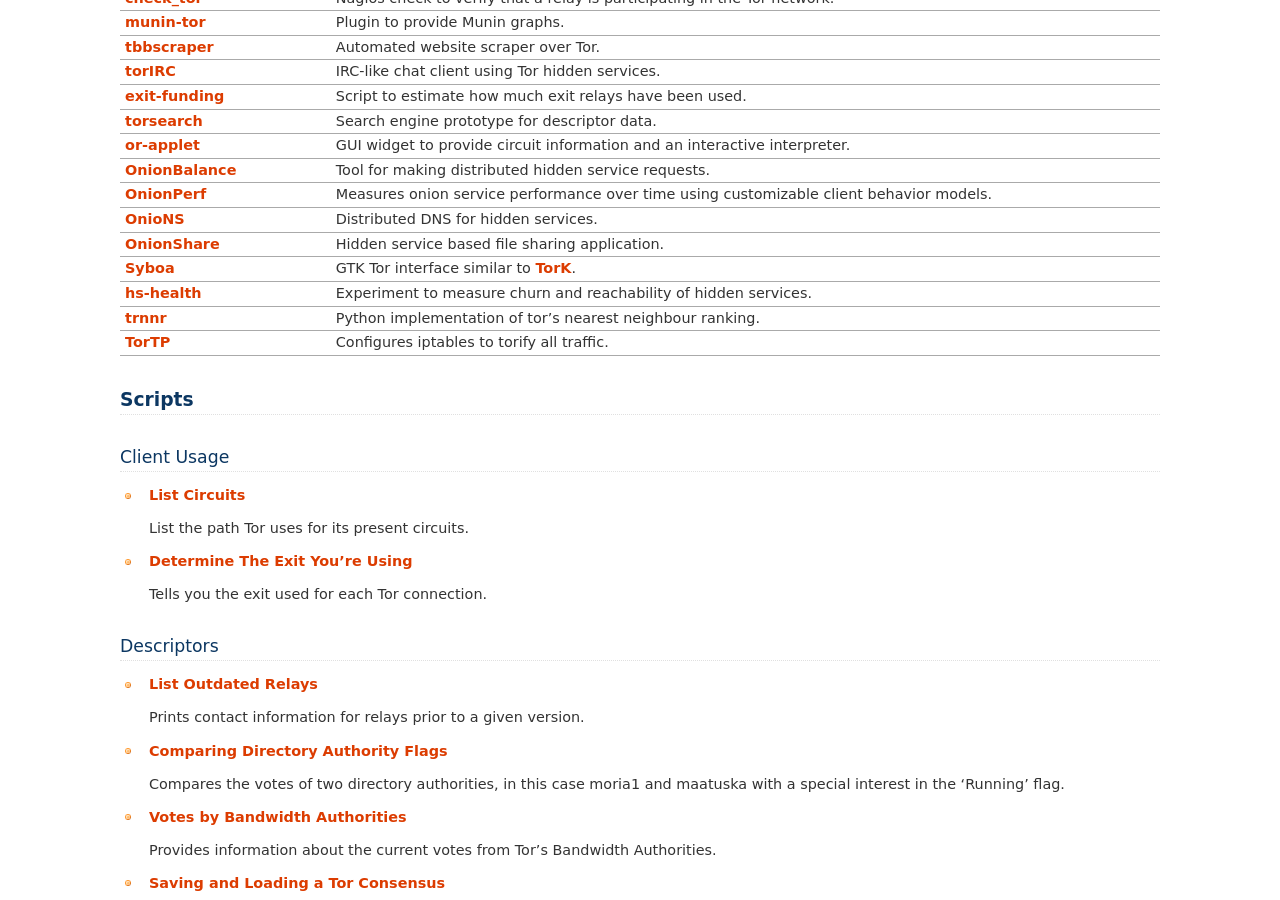
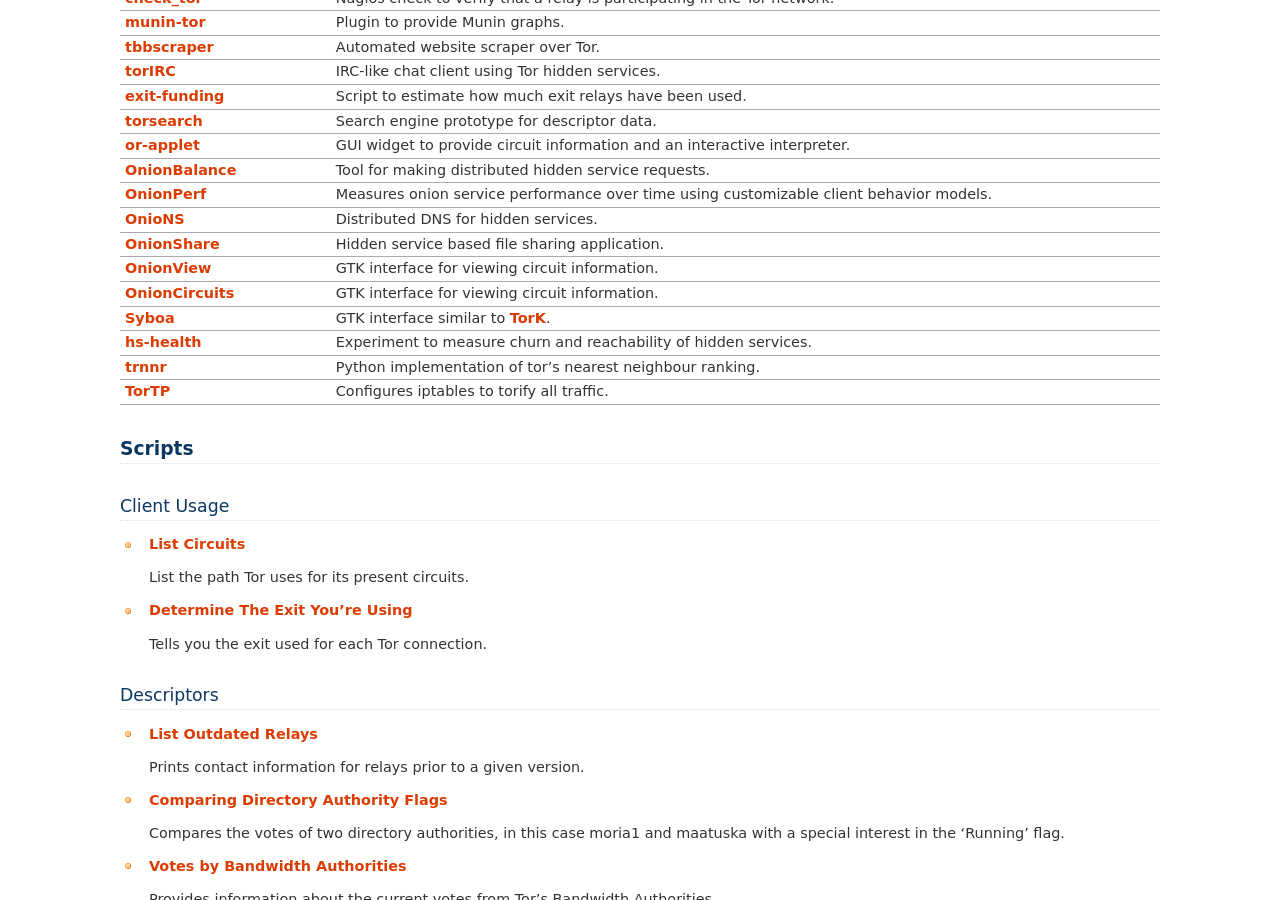
Before and after one commit to torproject/stem, a Sphinx documentation site: the page built from docs/tutorials/double_double_toil_and_trouble.rst, in a window 1280 px wide and 900 px high, scrolled down 814 px. Built offline with Sphinx 7.4.7, drawn with Linux system fonts in a browser that asks for light colours.

Commit message:
Add OnionView and OnionCircuits to examples
Interesting! Two GTK interfaces for circuit information that were new to me...

  https://lists.torproject.org/pipermail/tor-dev/2016-September/011414.html

```diff
--- a/docs/tutorials/double_double_toil_and_trouble.rst
+++ b/docs/tutorials/double_double_toil_and_trouble.rst
@@ -75,7 +75,9 @@
 `OnionPerf <https://github.com/robgjansen/onionperf>`_                                                      Measures onion service performance over time using customizable client behavior models.
 `OnioNS <https://github.com/Jesse-V/OnioNS-client>`_                                                        Distributed DNS for hidden services.
 `OnionShare <https://github.com/micahflee/onionshare>`_                                                     Hidden service based file sharing application.
-`Syboa <https://gitorious.org/syboa/syboa>`_                                                                GTK Tor interface similar to `TorK <http://sourceforge.net/projects/tork/>`_.
+`OnionView <https://github.com/skyguy/onionview>`_                                                          GTK interface for viewing circuit information.
+`OnionCircuits <https://git-tails.immerda.ch/onioncircuits/>`_                                              GTK interface for viewing circuit information.
+`Syboa <https://gitorious.org/syboa/syboa>`_                                                                GTK interface similar to `TorK <http://sourceforge.net/projects/tork/>`_.
 `hs-health <https://gitlab.com/hs-health/hs-health>`_                                                       Experiment to measure churn and reachability of hidden services.
 `trnnr <https://github.com/NullHypothesis/trnnr>`_                                                          Python implementation of tor's nearest neighbour ranking.
 `TorTP <https://github.com/vinc3nt/stem-tortp>`_                                                            Configures iptables to torify all traffic.
```
